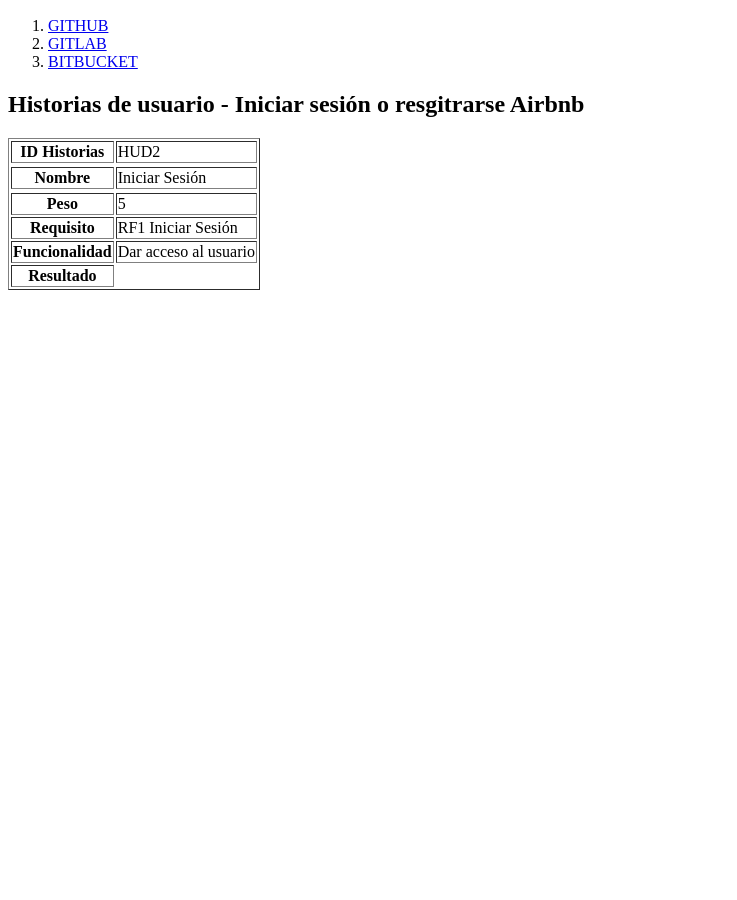
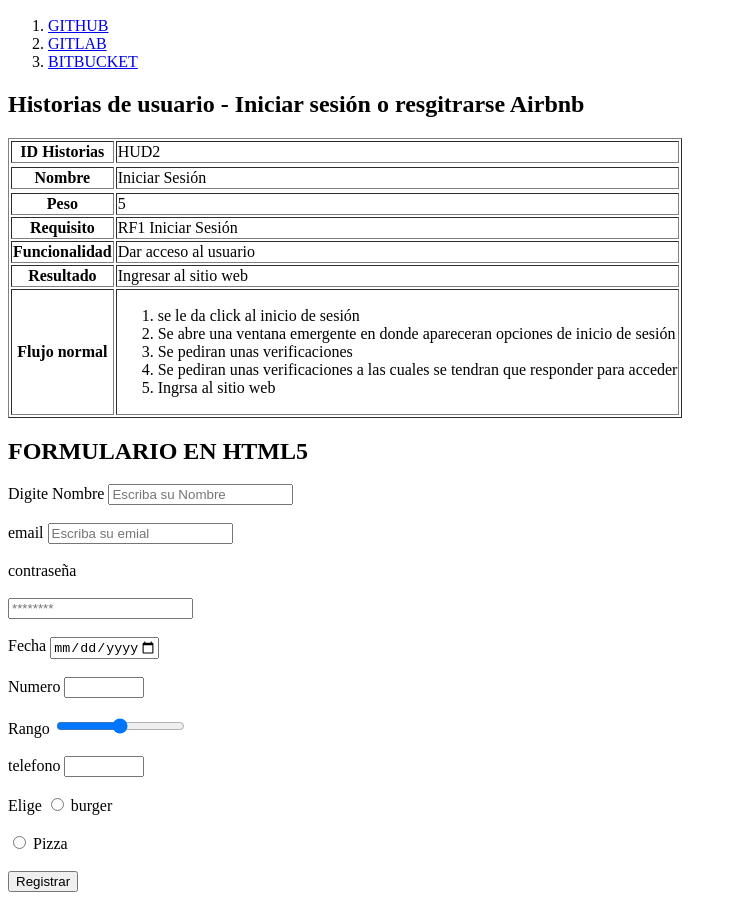
Before and after one commit to JHONDRASCODE/ADSO_2670687, a plain HTML site: page index.html in a window 1280 px wide. Shown: the part 693-1593 px from the top of the page, without its empty margins (0-737 px from the left). Before the commit the page ends 991 px from the top, so only its background shows below. Drawn offline with Linux system fonts and the light colour scheme.

Commit message:
se agrego formulario html5

```diff
--- a/index.html
+++ b/index.html
@@ -82,9 +82,61 @@
                         <th>
                             Resultado
                         </th>
+                        <td>
+                            Ingresar al sitio web
+                        </td>
+                    </tr>
+                    <tr>
+                        <th>
+                            Flujo normal
+                        </th>
+                        <td>
+                            <ol>
+                                <li> se le da click al inicio de sesión </li>
+                                <li>Se abre una ventana emergente en donde apareceran opciones de inicio de sesión</li>
+                                <li>Se pediran unas verificaciones</li>
+                                <li>Se pediran unas verificaciones a las cuales se tendran que responder para acceder </li>
+                                <li>Ingrsa al sitio web</li>
+
+
+                            </ol>
+                        </td>
                     </tr>
 
 
           </table>
+
+          <h2>FORMULARIO EN HTML5</h2>
+          <form action="" method="">
+
+          </form>
+          <label for="">Digite Nombre</label>
+          <input type="text" name="nombre" id="nombre" placeholder="Escriba su Nombre" required=""> <br><br>
+          <label for="email">email</label>
+          <input type="email" name="emial" id="emial" placeholder="Escriba su emial" required=""> <br><br>
+
+          <label for="*****">contraseña</label> <br> <br>
+          <input type="password" id="password" name="password" placeholder="********"required=""> <br><br>
+          <label for="Fecha">Fecha</label>
+          <input type="date" name="trip-start" id="start" value="" min="2000-01-01" max="2030-01-01" required=""> <br> <br>
+          <label for="numero">Numero</label>
+          <input type="number" name="numero" id="numero" value="" min="0" max="99999" required="" > <br> <br>
+          <label for="Rango">Rango</label>
+          <input type="range" name="rango" id="rango" value="" min="0" max="10" step="1" > <br> <br>
+          <label for="telefono">telefono</label>
+          <input type="number" name="Numero" id="nuemro" value="" min="0" max="99999"> <br> <br>
+          <label for="Checkbox">Elige</label>
+          <input type="radio" name="radio" id="radio" value="1"> burger <br> <br>
+          <input type="radio" name="radio" id="radio" value="2"> Pizza <br> <br>
+
+
+
+
+
+
+
+
+
+          <button value="registrar">Registrar</button>
 </body>
 </html>
```
